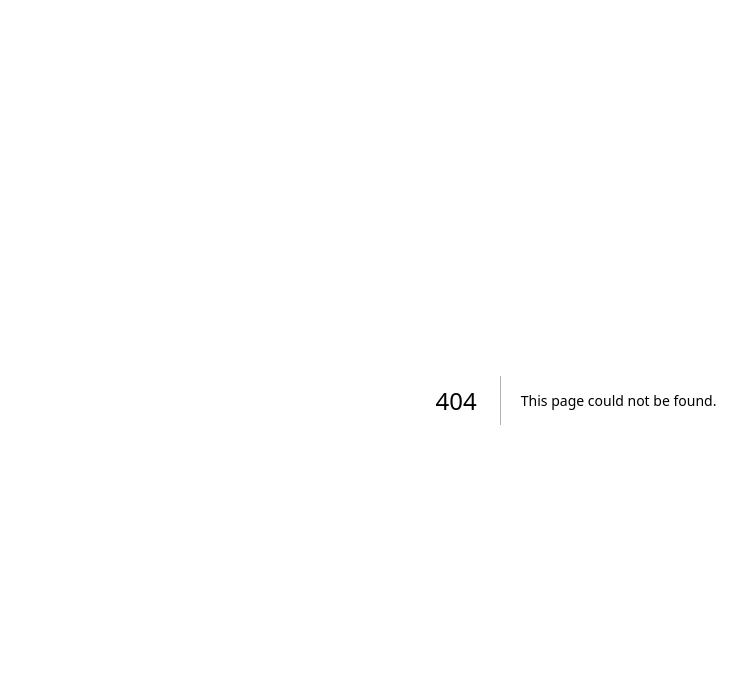
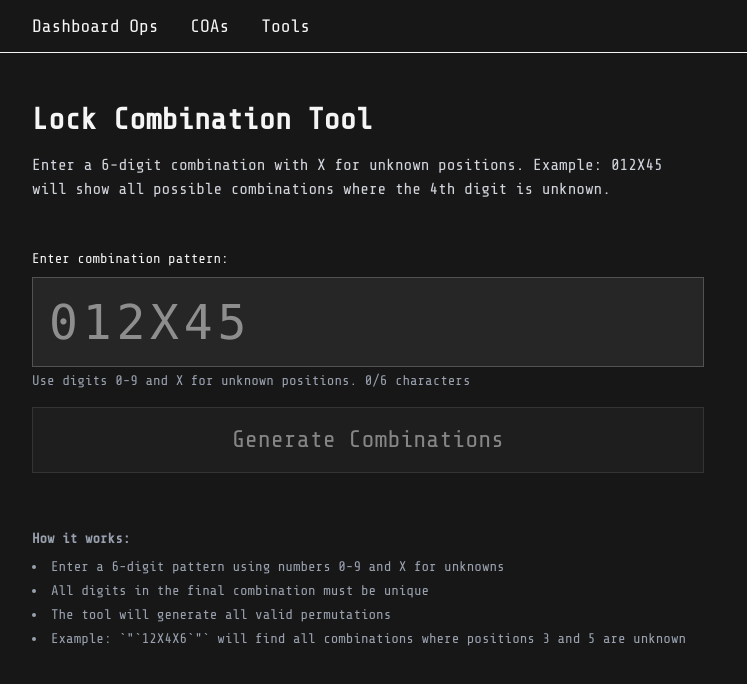
Before and after one commit to Dillonzellis/wz-dashboard, a Next.js app: page /tools in a window 1280 px wide. Before the commit this address had no page. Shown: the top 684 px of the page, without its empty margins (64-811 px from the left). Built offline with nearby package versions, Linux system fonts and the light colour scheme.

Commit message:
add tool page

```diff
--- a/src/app/layout.tsx
+++ b/src/app/layout.tsx
@@ -1,6 +1,7 @@
 import type { Metadata } from "next";
 import { Share_Tech_Mono } from "next/font/google";
 import "./globals.css";
+import MainNav from "./components/MainNav";
 
 const shareTechMono = Share_Tech_Mono({
   variable: "--font-terminal",
@@ -23,6 +24,7 @@ export default function RootLayout({
       <body
         className={`${shareTechMono.variable} font-terminal antialiased bg-neutral-900 text-neutral-100`}
       >
+        <MainNav />
         {children}
       </body>
     </html>
--- a/src/app/page.tsx
+++ b/src/app/page.tsx
@@ -1,12 +1,10 @@
-import MainNav from "./components/MainNav";
 import { ItemSection } from "./components/LocationSections/ItemSection";
+import { Item } from "./components/LocationSections/Item";
 import { baseKCs, basePBs, middlePBs, topPBs } from "./data/itemData";
-import { Item } from "./components/LocationSections/Item";
 
 export default function Home() {
   return (
     <div className="">
-      <MainNav />
       <main className="px-8 md:px-24 pt-12">
         <h1 className="text-5xl pb-12 font-bold">Dashboard Ops: Warzone EE</h1>
         <section className="pb-12">
--- /dev/null
+++ b/src/app/tools/page.tsx
@@ -0,0 +1,206 @@
+"use client";
+
+import { useState } from "react";
+
+export default function ToolsPage() {
+  const [input, setInput] = useState("");
+  const [combinations, setCombinations] = useState<string[]>([]);
+  const [isCalculating, setIsCalculating] = useState(false);
+  const [clickedCombinations, setClickedCombinations] = useState<Set<string>>(
+    new Set(),
+  );
+
+  const generateCombinations = () => {
+    if (input.length !== 6) {
+      alert("Please enter exactly 6 characters");
+      return;
+    }
+
+    setIsCalculating(true);
+
+    // Convert input to array and identify unknown positions
+    const pattern = input.toUpperCase().split("");
+    const unknownPositions: number[] = [];
+    const usedDigits = new Set<string>();
+
+    // Find unknown positions and collect used digits
+    pattern.forEach((char, index) => {
+      if (char === "X" || char === "?") {
+        unknownPositions.push(index);
+      } else if (/[0-9]/.test(char)) {
+        usedDigits.add(char);
+      } else {
+        alert("Please use only digits (0-9) and X for unknown positions");
+        setIsCalculating(false);
+        return;
+      }
+    });
+
+    // Get available digits (not already used)
+    const availableDigits = [
+      "0",
+      "1",
+      "2",
+      "3",
+      "4",
+      "5",
+      "6",
+      "7",
+      "8",
+      "9",
+    ].filter((digit) => !usedDigits.has(digit));
+
+    if (unknownPositions.length > availableDigits.length) {
+      alert("Not enough available digits for the unknown positions");
+      setIsCalculating(false);
+      return;
+    }
+
+    // Generate all permutations of available digits for unknown positions
+    const permutations = getPermutations(
+      availableDigits,
+      unknownPositions.length,
+    );
+    const results: string[] = [];
+
+    permutations.forEach((perm) => {
+      const combination = [...pattern];
+      unknownPositions.forEach((pos, i) => {
+        combination[pos] = perm[i];
+      });
+      results.push(combination.join(""));
+    });
+
+    setCombinations(results);
+    setClickedCombinations(new Set()); // Reset clicked combinations when generating new ones
+    setIsCalculating(false);
+  };
+
+  // Function to generate permutations
+  const getPermutations = (arr: string[], length: number): string[][] => {
+    if (length === 0) return [[]];
+    if (length === 1) return arr.map((item) => [item]);
+
+    const result: string[][] = [];
+
+    for (let i = 0; i < arr.length; i++) {
+      const current = arr[i];
+      const remaining = arr.filter((_, index) => index !== i);
+      const perms = getPermutations(remaining, length - 1);
+
+      perms.forEach((perm) => {
+        result.push([current, ...perm]);
+      });
+    }
+
+    return result;
+  };
+
+  const handleInputChange = (e: React.ChangeEvent<HTMLInputElement>) => {
+    const value = e.target.value.toUpperCase();
+    // Only allow digits and X, max 6 characters
+    if (/^[0-9X]*$/.test(value) && value.length <= 6) {
+      setInput(value);
+    }
+  };
+
+  const handleKeyPress = (e: React.KeyboardEvent<HTMLInputElement>) => {
+    if (e.key === "Enter") {
+      generateCombinations();
+    }
+  };
+
+  const handleCombinationClick = (combo: string) => {
+    setClickedCombinations((prev) => new Set([...prev, combo]));
+  };
+
+  return (
+    <main className="px-8 md:px-24 pt-12 font-terminal">
+      <div className="flex flex-col gap-6 max-w-2xl">
+        <div>
+          <h1 className="text-3xl font-bold mb-4">Lock Combination Tool</h1>
+          <p className="text-gray-300 mb-6">
+            Enter a 6-digit combination with X for unknown positions. Example:
+            012X45 will show all possible combinations where the 4th digit is
+            unknown.
+          </p>
+        </div>
+
+        <div className="flex flex-col gap-4">
+          <div>
+            <label
+              htmlFor="combination"
+              className="block text-sm font-medium mb-2"
+            >
+              Enter combination pattern:
+            </label>
+            <input
+              id="combination"
+              type="text"
+              value={input}
+              onChange={handleInputChange}
+              onKeyPress={handleKeyPress}
+              className="border border-neutral-600 bg-neutral-800 text-neutral-100 text-5xl p-4 w-full font-mono tracking-widest"
+              placeholder="012X45"
+              maxLength={6}
+            />
+            <p className="text-sm text-gray-400 mt-1">
+              Use digits 0-9 and X for unknown positions. {input.length}/6
+              characters
+            </p>
+          </div>
+
+          <button
+            onClick={generateCombinations}
+            disabled={isCalculating || input.length !== 6}
+            className="transition-all duration-200 text-2xl border border-neutral-600 bg-neutral-800 text-neutral-100 p-4 cursor-pointer hover:bg-teal-600 disabled:opacity-50 disabled:cursor-not-allowed"
+          >
+            {isCalculating ? "Calculating..." : "Generate Combinations"}
+          </button>
+        </div>
+
+        {combinations.length > 0 && (
+          <div className="mt-8">
+            <h2 className="text-xl font-bold mb-4">
+              Possible Combinations ({combinations.length} found):
+            </h2>
+            <div className="grid grid-cols-2 md:grid-cols-4 lg:grid-cols-6 gap-2 max-h-96 overflow-y-auto bg-neutral-800 p-4 rounded border border-neutral-600">
+              {combinations.map((combo, index) => (
+                <div
+                  key={index}
+                  className={`font-mono text-lg text-center p-2 rounded transition-colors cursor-pointer ${
+                    clickedCombinations.has(combo)
+                      ? "bg-teal-600 hover:bg-teal-500"
+                      : "bg-neutral-700 hover:bg-neutral-600"
+                  }`}
+                  onClick={() => handleCombinationClick(combo)}
+                  title="Click to mark as tried"
+                >
+                  {combo}
+                </div>
+              ))}
+            </div>
+            <p className="text-sm text-gray-400 mt-2">
+              Click any combination to mark it as tried (turns red)
+            </p>
+          </div>
+        )}
+
+        <div className="text-sm text-gray-400 mt-8">
+          <h3 className="font-bold mb-2">How it works:</h3>
+          <ul className="list-disc list-inside space-y-1">
+            <li>
+              Enter a 6-digit pattern using numbers 0-9 and X for unknowns
+            </li>
+            <li>All digits in the final combination must be unique</li>
+            <li>The tool will generate all valid permutations</li>
+            <li>
+              Example: `&quot;`12X4X6`&quot;` will find all combinations where
+              positions 3 and 5 are unknown
+            </li>
+          </ul>
+        </div>
+      </div>
+    </main>
+  );
+}
```
